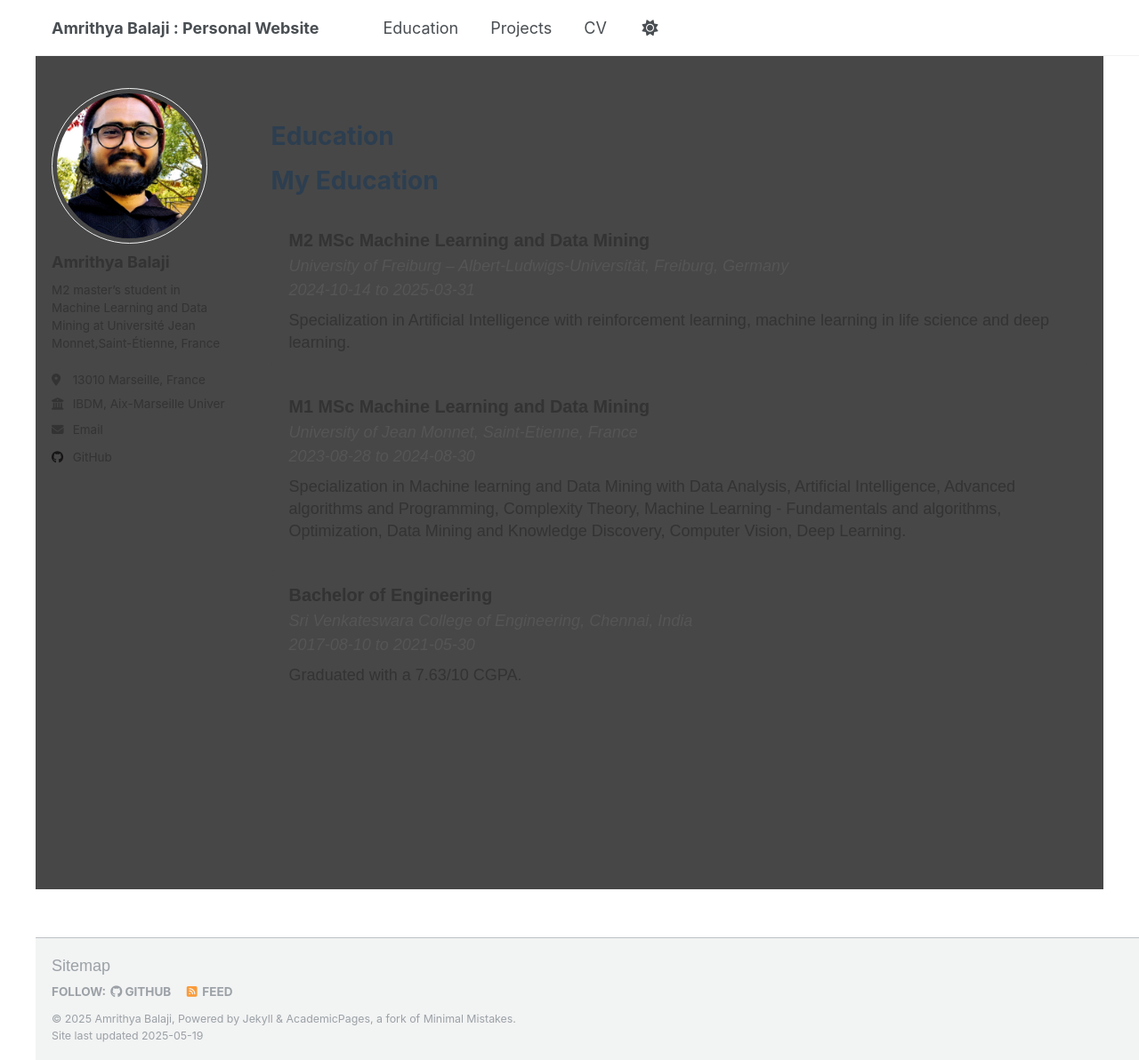
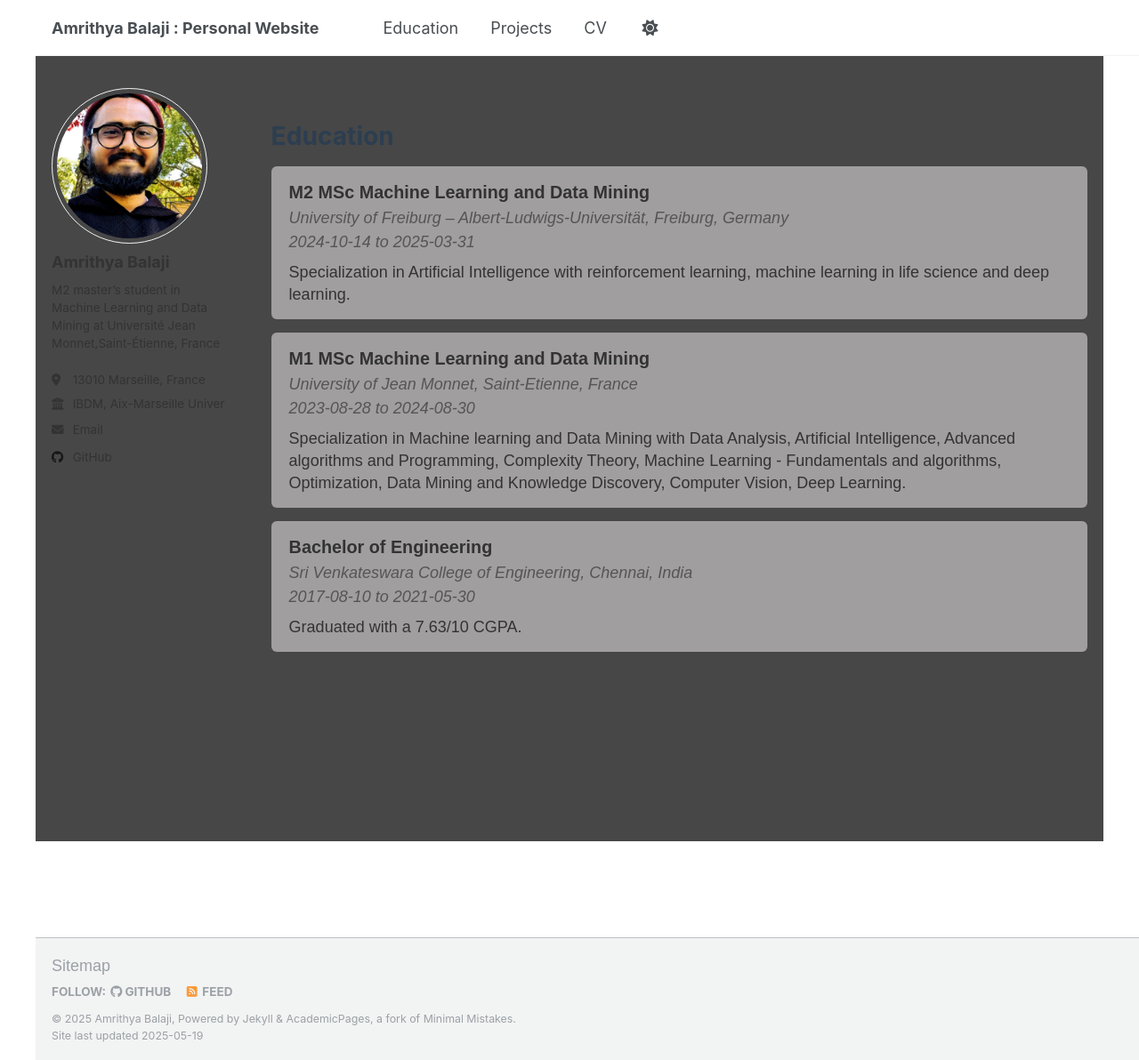
Before and after one commit to amrithya/amrithya.github.io, a Jekyll site: the page built from _pages/education.html, in a window 1280 px wide and 1192 px high. Shown: the whole window at 89% size. Built offline with Jekyll 4.4.1, drawn with Linux system fonts in a browser that asks for light colours.

Commit message:
Update education.html

```diff
--- a/_pages/education.html
+++ b/_pages/education.html
@@ -8,7 +8,7 @@ author_profile: true
 <html lang="en">
 <head>
     <meta charset="UTF-8" />
-    <meta name="viewport" content="width=device-width, initial-scale=1" />
+    <meta name="viewport" />
     <title>Education</title>
     <style>
         body {
@@ -22,7 +22,7 @@ author_profile: true
             margin-bottom: 20px;
         }
         .education-item {
-            background-color: #474747;
+            background-color: #a09e9e;
             padding: 15px 20px;
             margin-bottom: 15px;
             border-radius: 6px;
@@ -42,9 +42,7 @@ author_profile: true
     </style>
 </head>
 <body>
-    <h1>My Education</h1>
-
-    <div class="education-item">
+        <div class="education-item">
         <div class="degree">M2 MSc Machine Learning and Data Mining</div>
         <div class="venue">University of Freiburg – Albert-Ludwigs-Universität, Freiburg, Germany</div>
         <div class="date">2024-10-14 to 2025-03-31</div>
```
